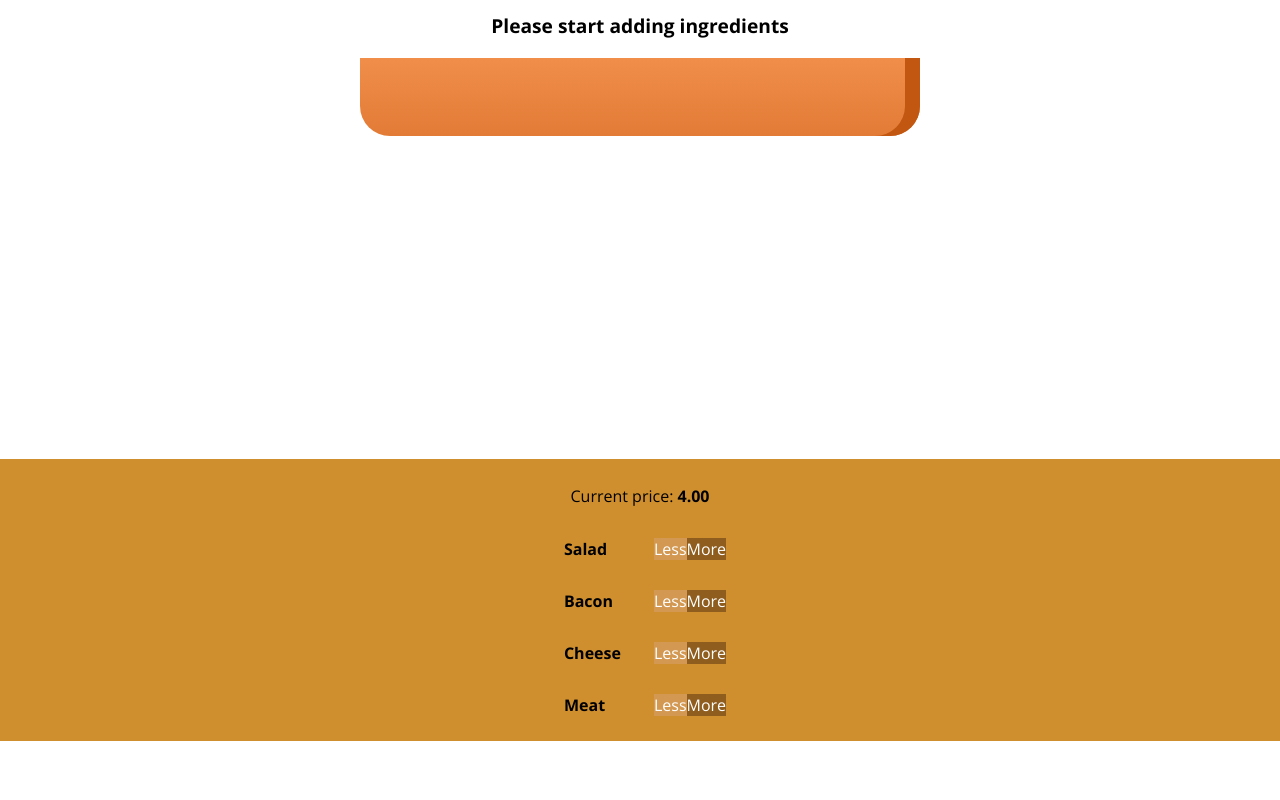
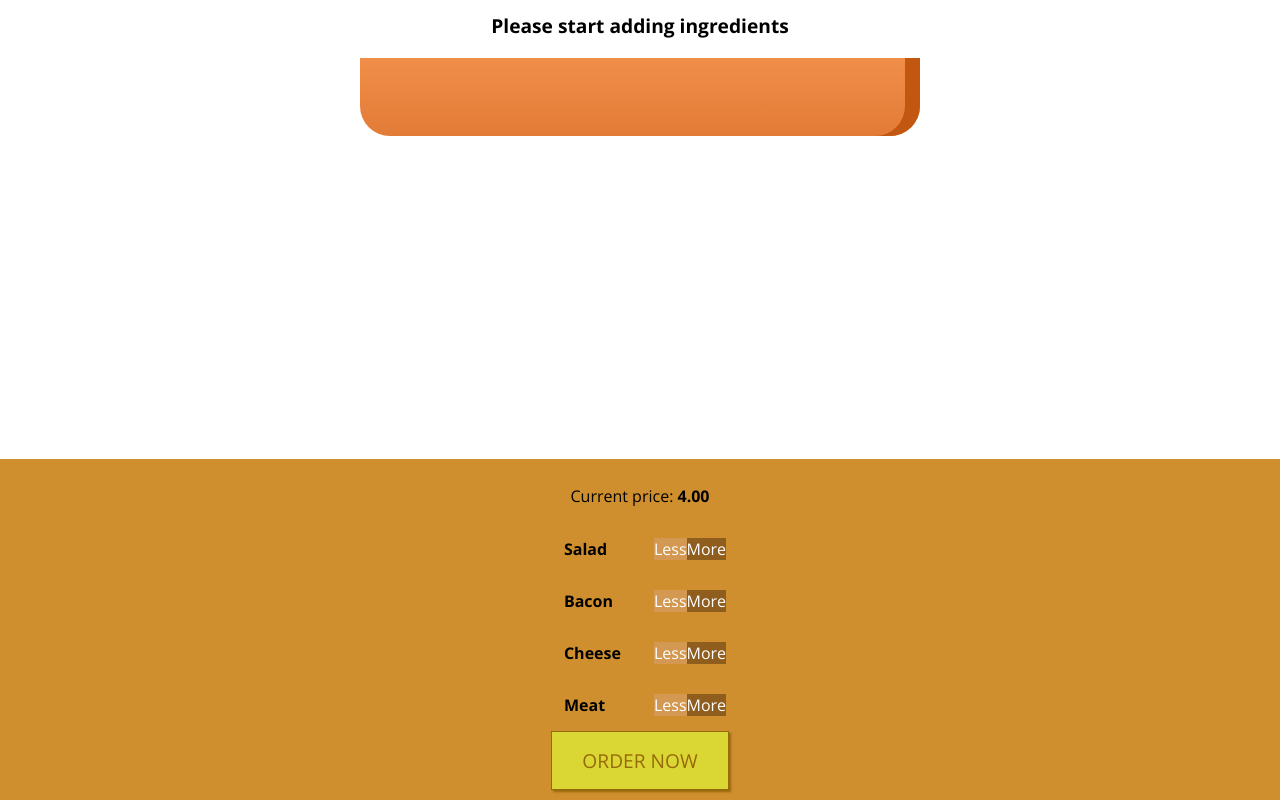
Before and after one commit to vlarok/burger-builder, a React app: page / in a window 1280 px wide. Shown: the part 179-979 px from the top of the page. Before the commit the page ends 920 px from the top, so only its background shows below. Built offline with nearby package versions, Linux system fonts and the light colour scheme.

Commit message:
order button and style

```diff
--- a/src/components/Burger/BuildControls/BuildControls.css
+++ b/src/components/Burger/BuildControls/BuildControls.css
@@ -9,3 +9,45 @@
     padding: 10px 0;
 
 }
+
+
+.OrderButton {
+    background-color: #DAD735;
+    outline: none;
+    cursor: pointer;
+    border: 1px solid #966909;
+    color: #966909;
+    font-family: inherit;
+    font-size: 1.2em;
+    padding: 15px 30px;
+    box-shadow: 2px 2px 2px #966909;
+}
+
+.OrderButton:hover, .OrderButton:active {
+    background-color: #A0DB41;
+    border: 1px solid #966909;
+    color: #966909;
+}
+
+.OrderButton:disabled {
+    background-color: #C7C6C6;
+    cursor: not-allowed;
+    border: 1px solid #ccc;
+    color: #888888;
+}
+
+.OrderButton:not(:disabled) {
+    animation: enable 0.3s linear;
+}
+
+@keyframes enable {
+    0% {
+        transform: scale(1);
+    }
+    60% {
+        transform: scale(1.1);
+    }
+    100% {
+        transform: scale(1);
+    }
+}
--- a/src/components/Burger/BuildControls/BuildControls.js
+++ b/src/components/Burger/BuildControls/BuildControls.js
@@ -21,6 +21,7 @@
                 disabled = {props.disabled[ctrl.type]}
             />
         ))}
+        <button className={classes.OrderButton}>ORDER NOW</button>
     </div>
 );
 
```
